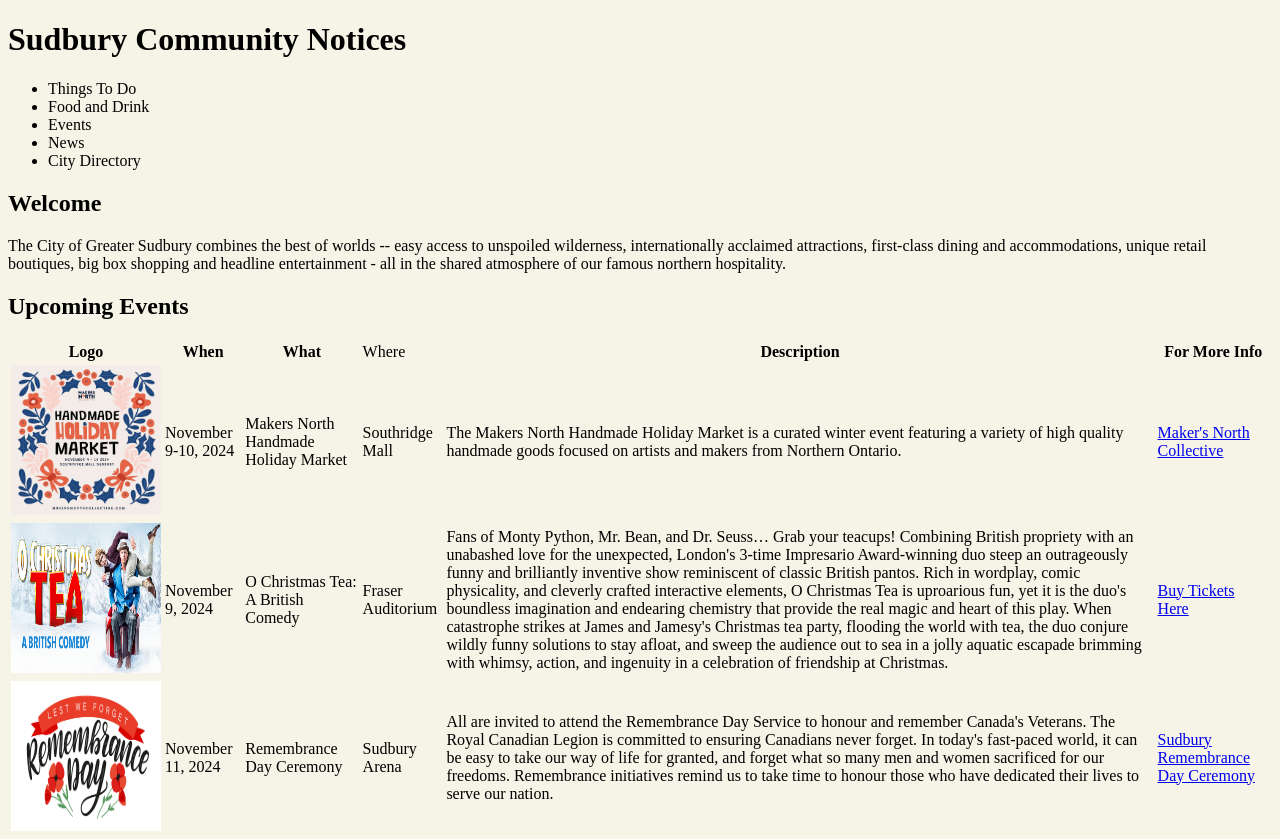
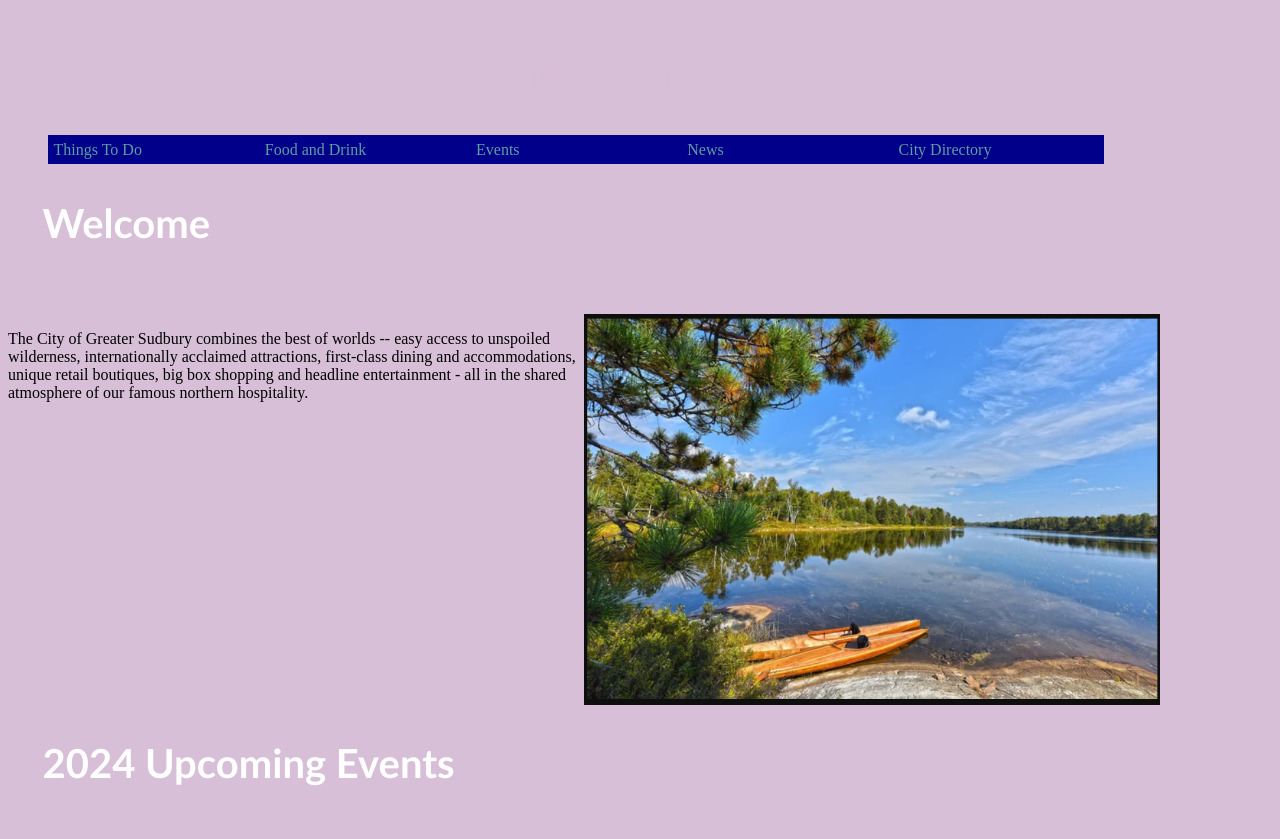
Before and after one commit to natunnat/Indigitech-Cohort-3-Labs, a plain HTML site: page lab-6-tammy/html/community.html in a window 1280 px wide. Shown: the top 839 px of the page. Drawn offline with Linux system fonts and the light colour scheme.

Commit message:
incomplete community

```diff
--- a/lab-6-tammy/css/style.css
+++ b/lab-6-tammy/css/style.css
@@ -1,6 +1,49 @@
+@charset "utf-8";
+html {
+  background-color: #D8BFD8
+}
 body {
-  background-color: #f5f4e6;
+  background-color: cadetblue
+  margin: auto;
+  width: 90%;
+
 }
 
-header {
+header h1 {
+  font-size: 50px;
+  font-family: Cambria, Cochin, Georgia, Times, 'Times New Roman', serif;
+  color: #D8BFD8;
+  text-align: center;
+
 }
+
+.nav-bar {
+
+
+}
+
+.nav-bar ul li {
+  list-style: none;
+  float: left;
+  width: 18%;
+  color: cadetblue;
+  background-color: darkblue;
+  padding: .5%;
+}
+
+h2 {
+  clear: left;
+  font-size: 40px;
+  font-family: "Gill Sans", "Gill Sans MT", Calibri, "Trebuchet MS", sans-serif;
+  font-weight: bold;
+  color: white;
+  padding: 3%;
+}
+.welcome p {
+  float: left;
+  width: 50%;
+}
+.welcome img {
+  float: left;
+  width: 50%;
+}
--- a/lab-6-tammy/html/community.html
+++ b/lab-6-tammy/html/community.html
@@ -6,16 +6,16 @@
     <title>Sudbury Community Notices</title>
     <link rel="stylesheet" href="../css/style.css" />
     <style>
-      img {
-        height: 150px;
-        width: 150px;
+      main article table img {
+        height: 200px;
+        width: 200px;
       }
     </style>
   </head>
   <body>
     <header class="header-bar">
       <h1>Sudbury Community Notices</h1>
-      <nav>
+      <nav class="nav-bar">
         <ul>
           <li>Things To Do</li>
           <li>Food and Drink</li>
@@ -27,7 +27,7 @@
     </header>
 
     <main>
-      <article>
+      <article class="welcome">
         <h2>Welcome</h2>
         <p>
           The City of Greater Sudbury combines the best of worlds -- easy access
@@ -36,9 +36,10 @@
           box shopping and headline entertainment - all in the shared atmosphere
           of our famous northern hospitality.
         </p>
+        <img src="../images/Screenshot 2024-11-09 181604.png" alt="kivi Park" />
       </article>
       <article>
-        <h2>Upcoming Events</h2>
+        <h2>2024 Upcoming Events</h2>
         <table>
           <tr>
             <th>Logo</th>
@@ -52,7 +53,7 @@
             <td>
               <img src="../images/handmade market.png" alt="Handmade Market" />
             </td>
-            <td>November 9-10, 2024</td>
+            <td>Nov 9-10</td>
             <td>Makers North Handmade Holiday Market</td>
             <td>Southridge Mall</td>
             <td>
@@ -74,7 +75,7 @@
                 alt="O Chritsmas Tea"
               />
             </td>
-            <td>November 9, 2024</td>
+            <td>Nov 9</td>
             <td>O Christmas Tea: A British Comedy</td>
             <td>Fraser Auditorium</td>
             <td>
@@ -106,7 +107,7 @@
                 alt="Remembrance Day"
               />
             </td>
-            <td>November 11, 2024</td>
+            <td>Nov 11</td>
             <td>Remembrance Day Ceremony</td>
             <td>Sudbury Arena</td>
             <td>
@@ -163,7 +164,12 @@
         <p>and she will not share her secret with anyone.</p>
       </article>
       <article>
-        <h2>Sudbury's Outdoor Adventure</h2>
+        <h2>Sudbury's Outdoor Adventures</h2>
+        <div>
+          <img src="../images/scenery.jpg" alt="Sudbury landscape" />
+          <img src="../images/canoe.jpg" alt="riding in a canoe" />
+          <img src="../images/biking.jpg" alt="bike the trails" />
+        </div>
         <p>
           With 330 lakes and hundreds of fresh air experiences within the city,
           you'll enjoy the best of urban and outdoor adventures at your
@@ -186,9 +192,6 @@
           <li>reThink Green</li>
           <li>Swimming</li>
         </ul>
-        <div>
-          <img src="../images/scenery.jpg" alt="Sudbury landscape" />
-        </div>
       </article>
     </main>
 
```
Also changed, not shown: lab-6-tammy/images/News-Header.jpg (added), lab-6-tammy/images/Screenshot 2024-11-09 181604.png (added).
